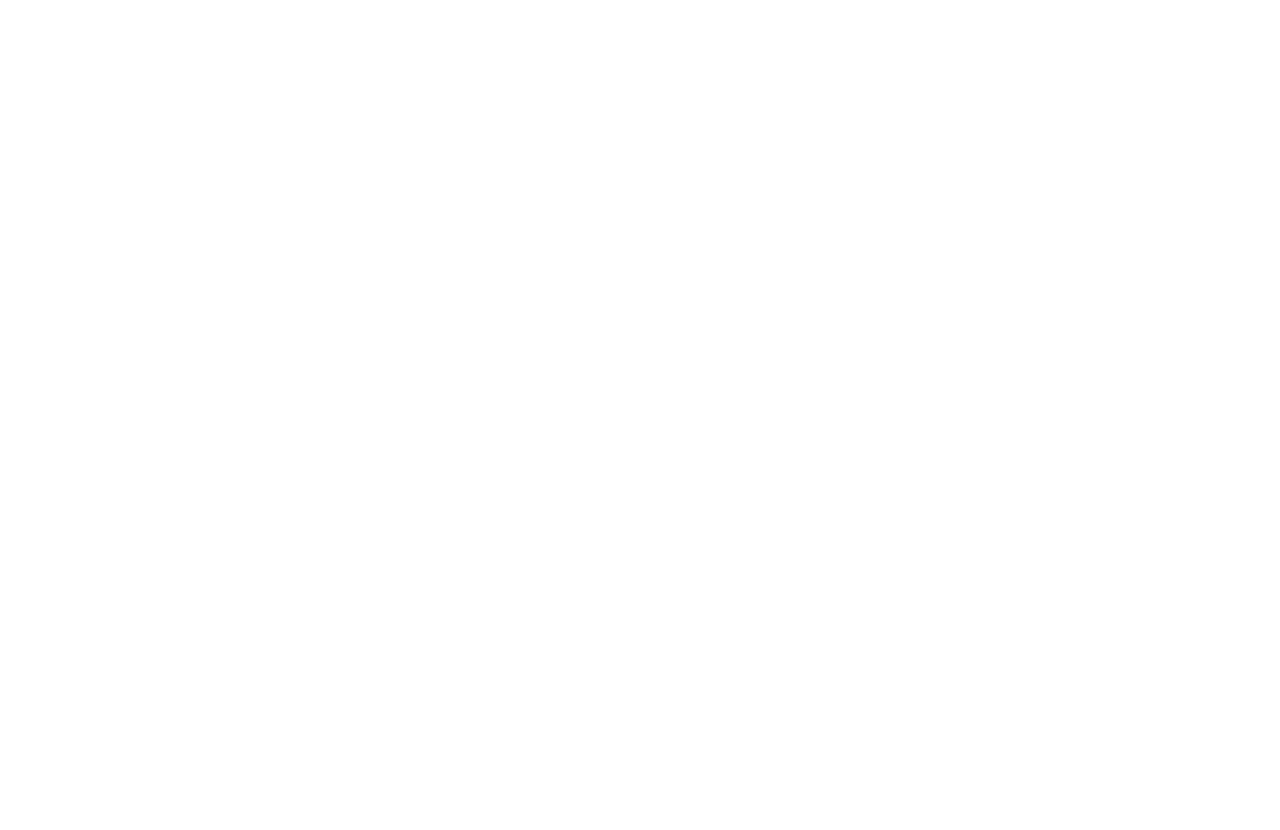
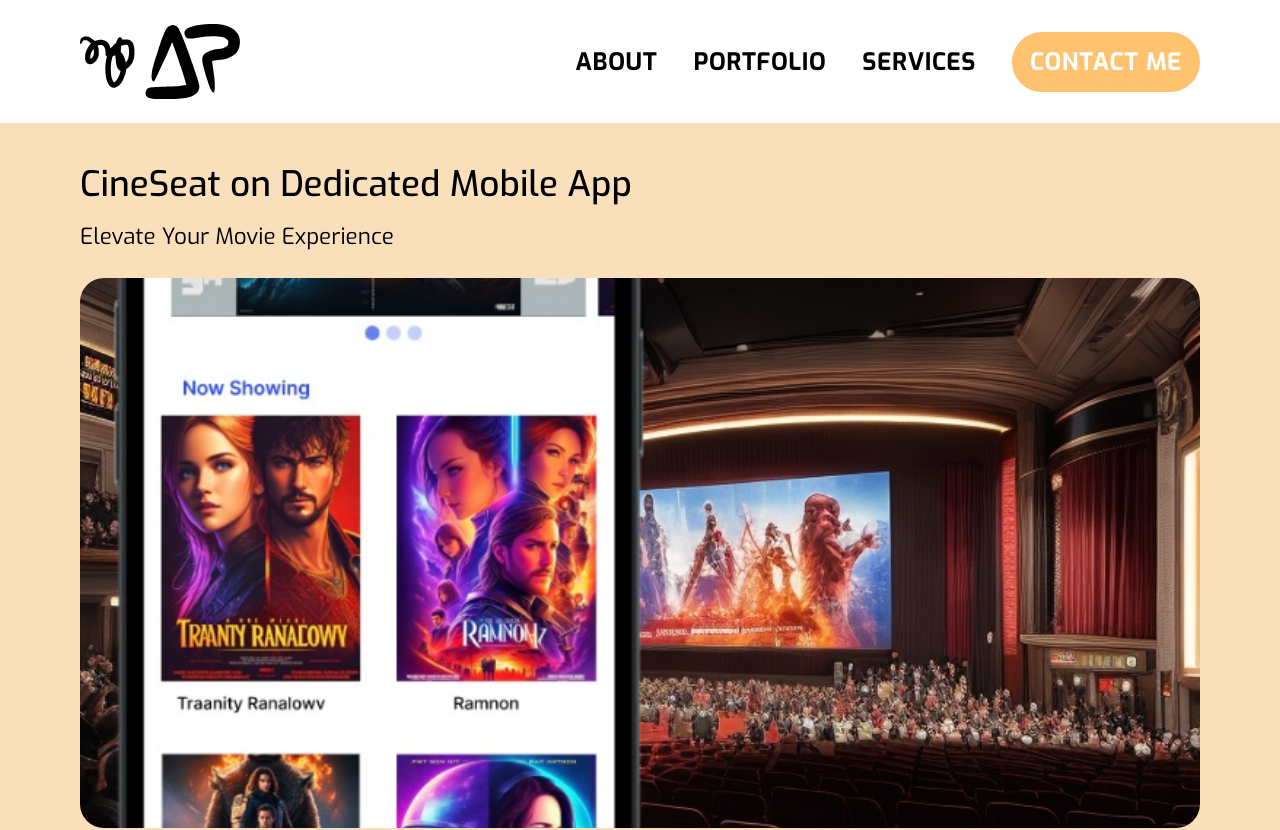
Before and after one commit to 2tuanan/uiux-portfolio, a React (Create React App) app: page /uiux-portfolio/portfolio/1 in a window 1280 px wide. Before the commit this address had no page. Shown: the top 830 px of the page. Before the commit the page ends 800 px from the top, so only its background shows below. Built offline with nearby package versions, Linux system fonts and the light colour scheme.

Commit message:
Deploy Website

```diff
--- a/package.json
+++ b/package.json
@@ -1,4 +1,5 @@
 {
+  "homepage": "https://2tuanan.github.io/uiux-portfolio",
   "name": "myportfolio",
   "version": "0.1.0",
   "private": true,
@@ -19,6 +20,8 @@
   "scripts": {
     "start": "react-scripts start",
     "build": "react-scripts build",
+    "predeploy": "npm run build",
+    "deploy": "gh-pages -d build",
     "test": "react-scripts test",
     "eject": "react-scripts eject"
   },
@@ -41,6 +44,7 @@
     ]
   },
   "devDependencies": {
+    "gh-pages": "^6.2.0",
     "tailwindcss": "^3.4.14"
   }
 }
--- a/src/index.js
+++ b/src/index.js
@@ -6,7 +6,7 @@ const App = lazy(() => import('./App'));
 
 const root = ReactDOM.createRoot(document.getElementById('root'));
 root.render(
-  <BrowserRouter>
+  <BrowserRouter basename='/uiux-portfolio'>
     <Suspense fallback={<div>Loading...</div>}>
       <App />
     </Suspense>
--- a/src/layout/Header.jsx
+++ b/src/layout/Header.jsx
@@ -16,7 +16,7 @@ const Header = () => {
   }, [location.hash]);
 
   const handleScrollAndNavigate = (section) => {
-    if (location.pathname === "/") {
+    if (location.pathname === "/uiux-portfolio/") {
       const target = document.getElementById(section);
       if (target) {
         scroll.scrollTo(target.offsetTop, {
@@ -26,7 +26,7 @@ const Header = () => {
       }
     } else {
       console.log('here');
-      window.location.href = `/#${section}`;
+      window.location.href = `/uiux-portfolio/#${section}`;
       console.log('step 1');
       setTimeout(()=> {
         const target = document.getElementById(section);
```
Also changed, not shown: 1 other file (tests, documents, lock files or other folders).
